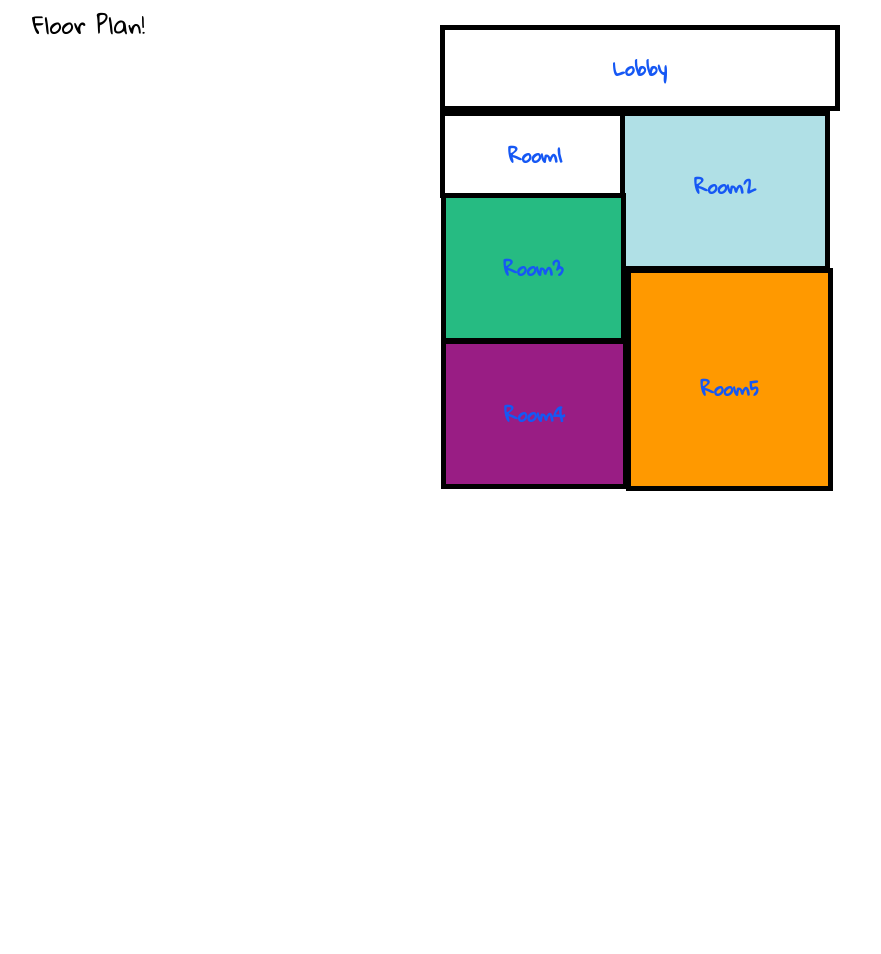
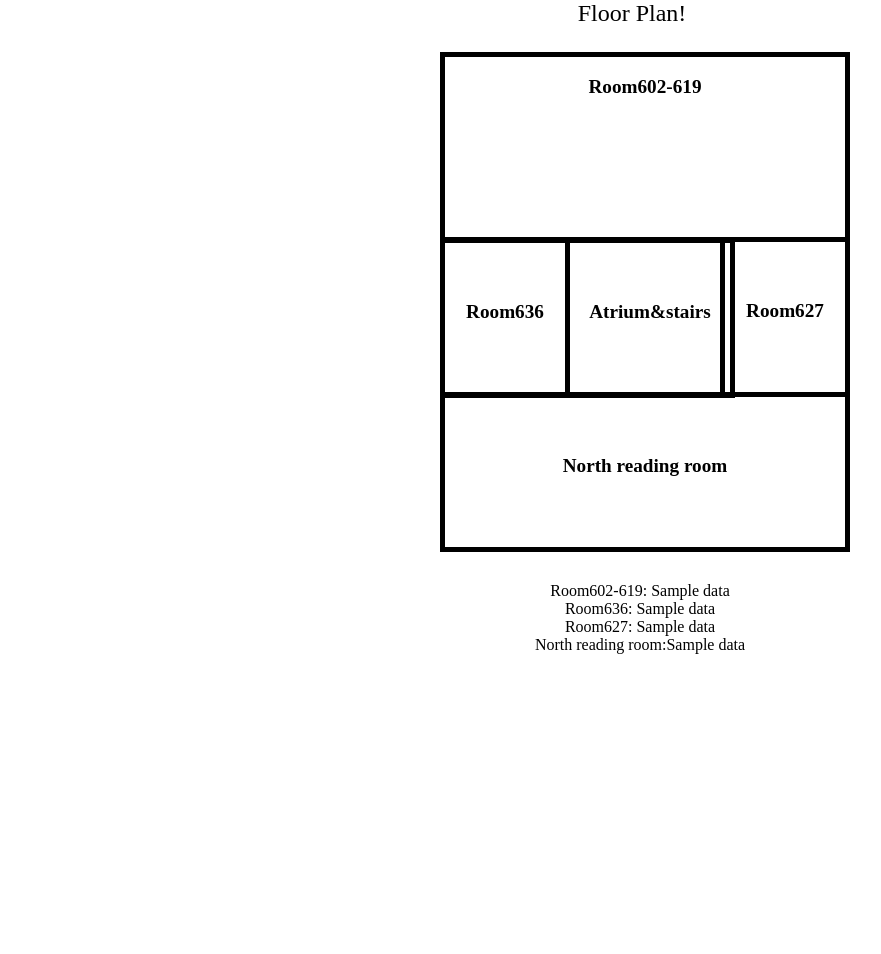
Before and after one commit to ElevenLe/SailBoat, a Flask app: template template/index.html in a window 1280 px wide. Shown: the whole page, without its empty margins (8-889 px from the left). Before the commit the page ends 491 px from the top, so only its background shows below. Run offline with Flask 2, Linux system fonts and the light colour scheme; the template is opened without the code that fills it: most values are stand-ins (such as "Sample title", 1, 10 or a date in 2020); parts of the project's set-up code (start-up, migrations or seed data) failed here and were passed over.

Commit message:
binding data

```diff
--- a/app.py
+++ b/app.py
@@ -1,13 +1,36 @@
-from flask import Flask,render_template
-import random
-app = Flask(__name__,template_folder='template',static_folder='static')
-colors = ["red","yellow","blue","purple"]
+from flask import Flask,render_template,jsonify,request,make_response,url_for,redirect
+import numpy.random
+application = Flask(__name__,template_folder='template',static_folder='static')
+from json import dumps
+from requests import post
+@application.route('/postdata', methods=['GET','POST'])
+def create_row_in_gs():
+    if request.method == 'GET':
+        return "error"
+    if request.method == 'POST':
+        reqId = request.json['id']
+        f= open("data.txt","w")
+        f.write(reqId)
 
-@app.route('/')
+        return reqId
+@application.route('/')
 def hello_world():
-    i = random.randint(0,3)
-    color = colors[i]
-    return render_template("index.html",value = color)
+    populations = numpy.random.uniform(0,1,6)
+    populations = [round(item,2) for item in populations]
+    colors = ["green"]*6
+    for i in range(len(populations)):
+        if 0<=populations[i]<=0.5:
+            colors[i] = "green"
+        elif 0.5<populations[i]<=0.8:
+            colors[i] = "yellow"
+        else:
+            colors[i] = "red"
+    f= open("data.txt","r")
+    if f.mode == 'r':
+        content =f.read().split(',')
+    content = [int(item) for item in content]
+    print(colors)
+    return render_template("index.html",value = colors, data=populations)
 
 if __name__ == '__main__':
-    app.run()
+    application.run()
--- a/application.py
+++ b/application.py
@@ -10,7 +10,7 @@
         return "error"
     if request.method == 'POST':
         reqId = request.json['id']
-        f= open("data.txt","w+")
+        f= open("data.txt","w")
         f.write(reqId)
 
         return reqId
--- a/static/styles/style.css
+++ b/static/styles/style.css
@@ -1,42 +1,36 @@
-@import url(https://fonts.googleapis.com/css?family=Gloria+Hallelujah);
 
 html, body {
-  font-family: 'Gloria Hallelujah', cursive;
   width: 100%;
   height: 100%;
   margin: 0;
   padding: 0;
 }
-
 #msg {
-  position: absolute;
-  left: 40px;
-  top: 0;
+  position: relative;
   font-size: 1.5em;
+  text-align: center;
 }
 
 #plan {
-  margin: 25px 35%;
+  margin-left: 35%;
+  margin-top:25px;
   width: 400px;
 }
+
 
  .room {
   position: relative;
   border: black 5px solid;
-  text-align: center;
-  vertical-align: middle;
-  cursor: pointer;
 }
-
 
 .roomName {
     margin-left: auto;
     margin-right: auto;
     font-weight: bold;
     font-size: 1.2em;
-  color: #1658f4;
+    color:black;
+    text-align: center;
   }
-
 
 
 
@@ -44,50 +38,53 @@
 /******************************************/
 /*  ROOMS                                 */
 /******************************************/
-#room1:nth-child(2) {
-  left: 0;
-  top: 0;
-  width: 180px;
-  height: 77px;
+#area1{
+  width: 400px;
+  height: 180px;
+  text-align: center;
 }
 
 
-div[class^="room"]:nth-child(3) {
-  left: 180px;
-  top: -87px;
-  width: 200px;
+#area2 {
+  top:-4px;
+  width: 120px;
   height: 150px;
   line-height: 100px;
-  background: #5390ca;
+  text-align: center;
+}
+
+#area3 {
+    top:-164px;
+    left:125px;
+    width: 160px;
+    height: 150px;
+    line-height: 100px;
+    border-left-color:transparent;
+    text-align: center;
   }
 
 
-
-div[class^="room"]:nth-child(4) {
-  left: 1px;
-  top: -165px;
-  width: 175px;
-  height: 140px;
+  #area4 {
+    top:-325px;
+    left:280px;
+    width: 120px;
+    height: 150px;
     line-height: 100px;
-  background: #26bb82;
+    text-align: center;
   }
 
-div[class^="room"]:nth-child(5) {
-  left: 1px;
-  top: -169px;
-  width: 177px;
-  height: 140px;
+  #area5 {
+    top:-330px;
+    left:0px;
+    width: 400px;
+    height: 150px;
     line-height: 100px;
-  background: #991d84;
+    text-align: center;
   }
 
 
-
-div[class^="room"]:nth-child(6) {
-  left: 186px;
-  top: -390px;
-  width: 197px;
-  height: 213px;
-  line-height: 190px;
-  background: #ff9900;
+  .data {
+    top:-300px;
+    position:relative;
+    text-align: center;
     }
--- a/template/index.html
+++ b/template/index.html
@@ -6,40 +6,49 @@
     <link rel= "stylesheet" type= "text/css" href= "{{ url_for('static',filename='styles/style.css') }}">
   </head>
 
-  <body>
+  <body onload = "JavaScript:AutoRefresh(10000);">
       <div id="msg">Floor Plan! </div>
 
 
       <div id="plan">
 
 
-        <div class="room" id = "lobby">
-          <p class="roomName">Lobby</p>
+        <div class="room" id = "area1">
+          <p class="roomName">Room602-619</p>
         </div>
-        <div class="room" id = "room1">
-          <p class="roomName">Room1</p>
+        <div class="room" id = "area2">
+            <p class="roomName">Room636</p>
         </div>
-        <div class="room" id = "room2">
-          <p class="roomName">Room2</p>
+        <div class="room" id = "area3">
+            <p class="roomName">Atrium&stairs</p>
+          </div>
+        <div class="room" id = "area4">
+          <p class="roomName">Room627</p>
         </div>
-        <div class="room" id = "room3">
-          <p class="roomName">Room3</p>
+        <div class="room" id = "area5">
+          <p class="roomName">North reading room</p>
         </div>
-        <div class="room" id = "room4">
-          <p class="roomName">Room4</p>
-        </div>
-        <div class="room" id = "room5">
-          <p class="roomName">Room5</p>
+        <div class = "data">
+            <div >  Room602-619: {{ data[0] }} </div>
+            <div >  Room636: {{ data[1] }} </div>
+            <div >  Room627: {{ data[2] }} </div>
+            <div >  North reading room:{{ data[3] }} </div>
         </div>
       </div>
 
   </body>
   <script type="text/javascript">
-
-    var element = document.getElementById("room1");
-    element.style="background-color:{{ value }}"
-    var element = document.getElementById("room2");
-    element.style="background-color:powderblue;"
+    function AutoRefresh( t ) {
+      setTimeout("location.reload(true);", t);
+    }
+    var element = document.getElementById("area1");
+    element.style="background-color:{{ value[0] }}"
+    var element = document.getElementById("area2");
+    element.style="background-color:{{ value[1] }};"
+    var element = document.getElementById("area4");
+    element.style="background-color:{{ value[2] }};"
+    var element = document.getElementById("area5");
+    element.style="background-color:{{ value[3] }};"
 
   </script>
 </html>
```
Also changed, not shown: 2 other files. Lines whose indentation alone changed are shown as unchanged.
